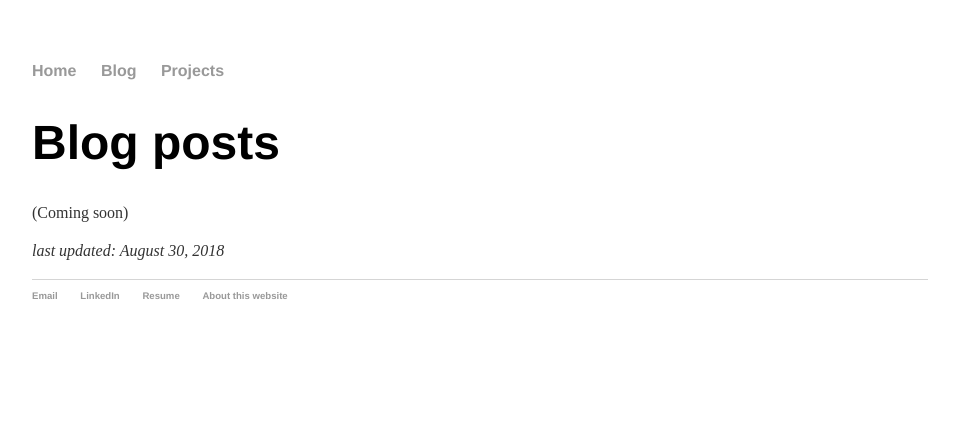
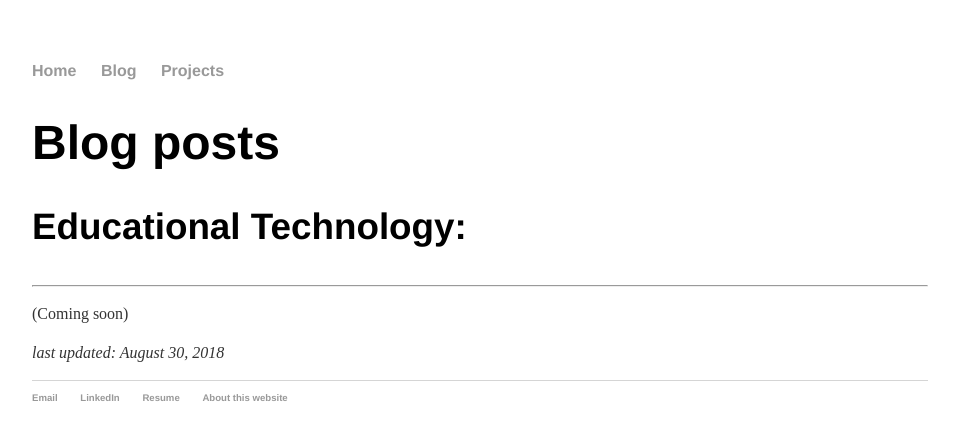
Before and after one commit to chriso23/chriso23.github.io, a Jekyll site: the page built from blog/index.md, in a window 1280 px wide. Shown: the top 440 px of the page, without its empty margins (160-1119 px from the left). Built offline with Jekyll 4.4.1, drawn with Linux system fonts in a browser that asks for light colours.

Commit message:
Update index.md

```diff
--- a/blog/index.md
+++ b/blog/index.md
@@ -2,8 +2,11 @@
 layout: default
 title: Blog Posts | Chris Oung
 ---
+
 # Blog posts
 
+### Educational Technology:
+---
 (Coming soon)
 
 _last updated: August 30, 2018_
```
